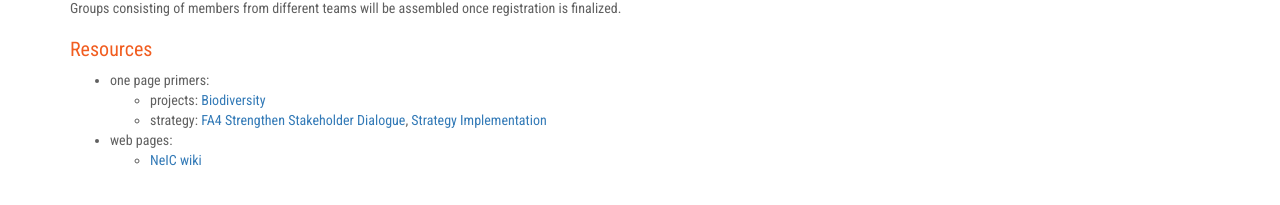
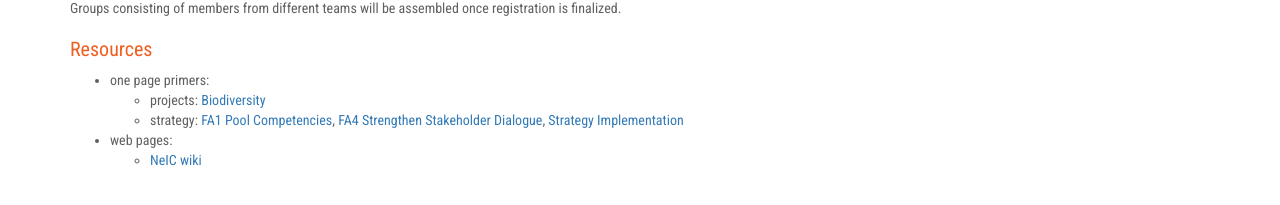
Before and after one commit to neicnordic/ahm17.neic.nordforsk.org, a Jekyll site: the page built from crossteam.md, in a window 1280 px wide and 900 px high, scrolled down 1120 px. Shown: the part 520-725 px from the top of the window. Built offline with Jekyll 4.4.1, drawn with Linux system fonts in a browser that asks for light colours; nearby versions of some CDN libraries; our own code applies the rules of GitHub Pages for plain Markdown files.

Commit message:
added FA1 primer, renamed FA4 primer

```diff
--- a/crossteam.md
+++ b/crossteam.md
@@ -120,6 +120,6 @@
 
 - one page primers:
   - projects: <a href="/media/one_page_primer_bdi.pdf">Biodiversity</a>
-  - strategy: <a href="/media/one_page_primer_FA4_NeICStakeholderEngagementManifesto.pdf">FA4 Strengthen Stakeholder Dialogue</a>, <a href="/media/one_page_primer_strategy_implementation.pdf">Strategy Implementation</a>
+  - strategy: <a href="/media/one_page_primer_fa1_poco.pdf">FA1 Pool Competencies</a>, <a href="/media/one_page_primer_fa4_NeICStakeholderEngagementManifesto.pdf">FA4 Strengthen Stakeholder Dialogue</a>, <a href="/media/one_page_primer_strategy_implementation.pdf">Strategy Implementation</a>
 - web pages:
   - <a href="https://wiki.neic.no/wiki/NeIC_Community_Wiki">NeIC wiki</a>
```
Also changed, not shown: 3 other files.
